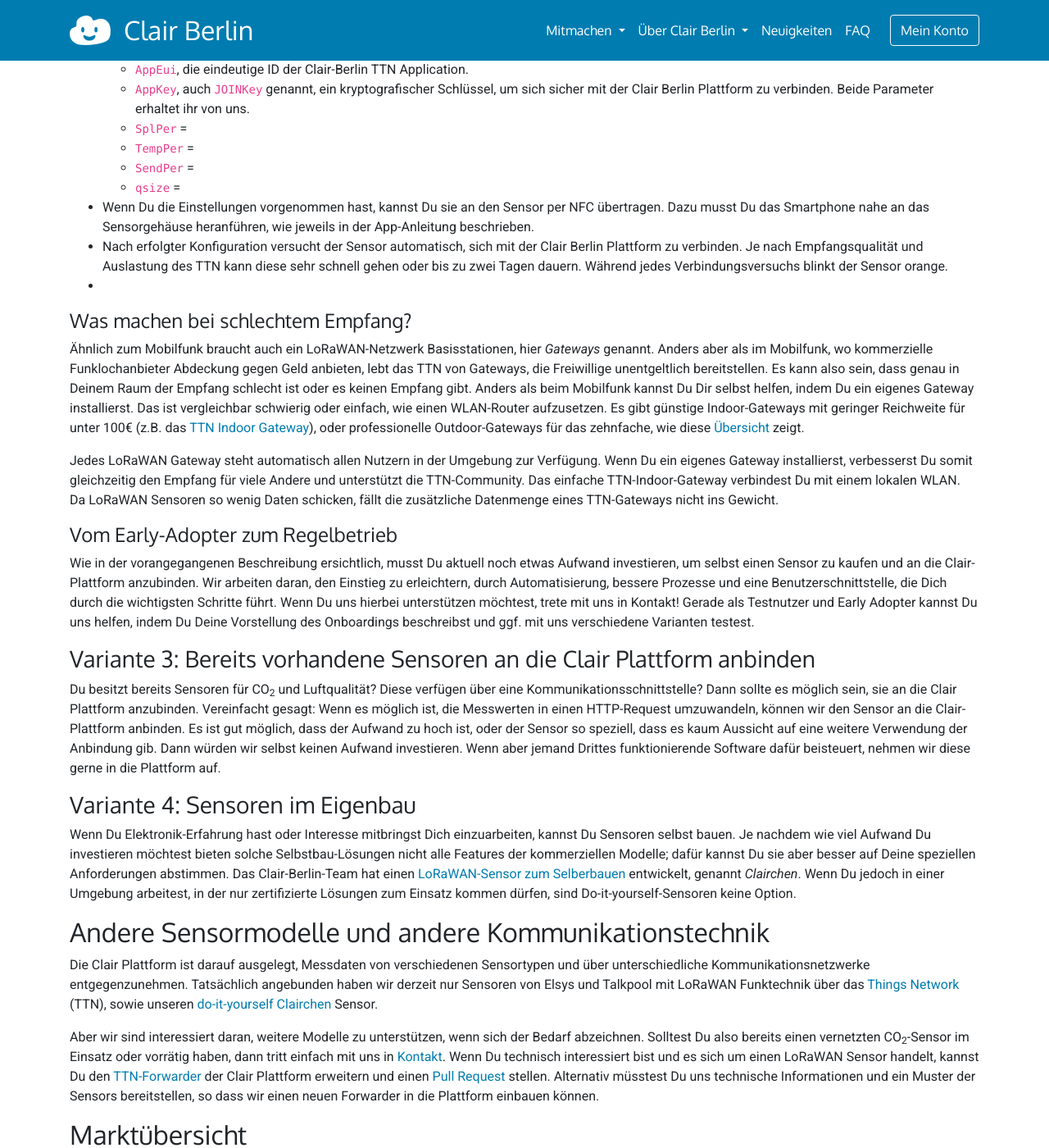
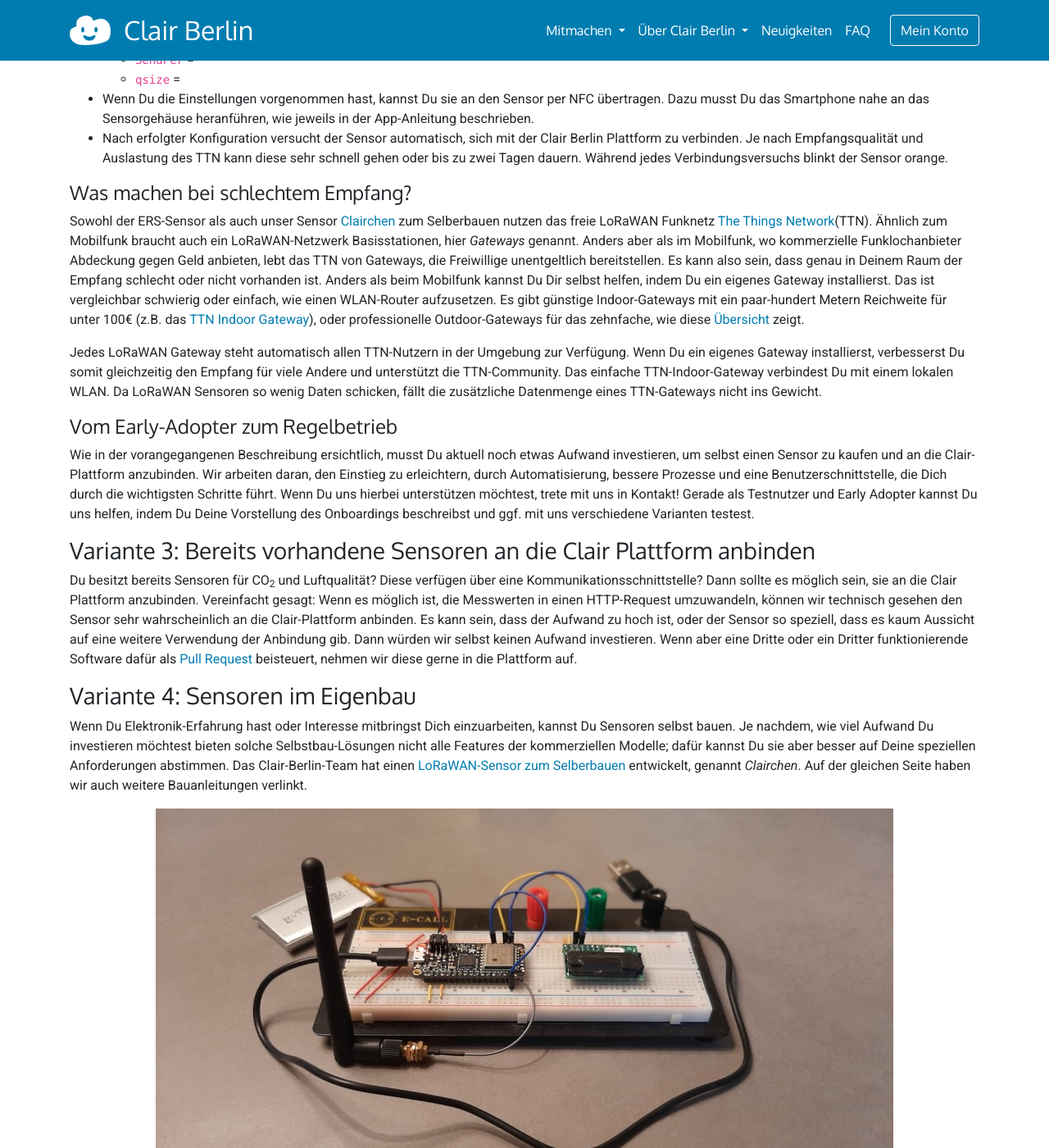
Before and after one commit to ClairBerlin/clair-website, a Jekyll site: the page built from sensoren.md, in a window 1280 px wide and 1400 px high, scrolled down 1654 px. Shown: the whole window at 82% size. Built offline with Jekyll 4.4.1, drawn with Linux system fonts in a browser that asks for light colours; some of the changed text lies outside the part shown.

Commit message:
text revisions

```diff
--- a/sensoren.md
+++ b/sensoren.md
@@ -14,18 +14,18 @@ Derzeit gibt es vier Möglichkeiten, Räume mit Sensoren auszustatten und diese
 
 ### Variante 1: Early-Bird Testteilnehmer
 
-Für Testzwecke haben unsere Partner [CityLAB Berlin](https://www.citylab-berlin.org), [HPI](https://hpi.de/entrepreneurship/) und [IHK](https://www.ihk-berlin.de/) 20 Testgeräte angeschafft, die wir euch teilweise zur Verfügung stellen können. Melde Dich bei Interesse einfach mittels unseres [Mitmach-Formulars](mitmachen.md) an. Wir suchen für den Testbetrieb nach möglichst unterschiedlichen Orten - in Bezug auf die Raumgröße, Nutzung und die geographische Lage. Wenn Du zum Zug kommst, erhältst Du einen fix- und fertig konfigurierten
+Für Testzwecke haben unsere Partner [CityLAB Berlin](https://www.citylab-berlin.org), [HPI](https://hpi.de/entrepreneurship/) und [IHK](https://www.ihk-berlin.de/) 20 Testgeräte angeschafft. Diese können wir teilweise zur Verfügung stellen, wenn Du an unserem Einführungstest in Berlin teilnehmen möchtest. Melde Dich bei Interesse einfach mittels unseres [Mitmach-Formulars](mitmachen.md) an. Wir suchen für den Testbetrieb nach möglichst unterschiedlichen Orten, in Bezug auf die Raumgröße, Nutzung und die geographische Lage. Wenn Du zum Zug kommst, erhältst Du einen fix- und fertig konfigurierten
 [Elsys ERS CO<sub>2</sub> Lite](https://www.elsys.se/en/ers-co2-lite/) Sensor von uns.
 
-![ERS CO<sub>2</sub> Lite]({{ "/img/elsys-ers-co2-lite.jpg" | relative_url }})
+![ERS CO<sub>2</sub> Lite]({{ "/img/elsys-ers-co2-lite.jpg" | relative_url }}){: width="50%"}
 
-Wir kommen vorbei, um uns den Raum anzusehen, helfen Dir den Sensor anzubringen und erklären Dir Deinen Account auf der Clair Plattform. In den darauffolgenden Wochen möchten wir gerne mit Dir regelmäßig die Daten ansehen, um die Besonderheiten verschiedener Räume zu verstehen; ggf. würden wir den Sensor nochmals an einer anderen Stelle aufhängen. Idealerweise bist Du damit einverstanden, dass die Messdaten aus dem Testbetrieb durch die Forschungsgruppe von [Prof. Müller an der HTW Berlin](https://www.htw-berlin.de/forschung/online-forschungskatalog/projekte/person/?eid=4648) analysiert werden.
+Wir kommen vorbei, um uns den Raum anzusehen, helfen Dir den Sensor anzubringen und erklären Dir, wie Du auf der Clair Plattform in Deinem Account die Messdaten einsehen und analysieren kannst. In den darauffolgenden Wochen möchten wir gerne mit Dir regelmäßig die Daten besprechen, um die Besonderheiten verschiedener Räume zu verstehen; ggf. würden wir den Sensor nochmals an einer anderen Stelle aufhängen. Idealerweise bist Du damit einverstanden, dass die Messdaten aus dem Testbetrieb durch die Forschungsgruppe von [Prof. Müller an der HTW Berlin](https://www.htw-berlin.de/forschung/online-forschungskatalog/projekte/person/?eid=4648) analysiert werden.
 
 ### Variante 2: Early-Adopter
 
-Du möchtest unbedingt vorne dabei sein, hast aber keinen Platz als Test-Teilnehmer erhalten? Dann kannst Du trotzdem sofort loslegen, wenn Du Dir selbst einen Sensor zulegst. Weiter unten auf der Seite haben wir einige kommerziell erhältlichen Sensoren aufgelistet. Am schnellsten geht es mit dem bereits genannten Elsys ERS CO<sub>2</sub> Lite. Aber auch andere Sensoren binden wir gerne an.
+Du möchtest unbedingt vorne dabei sein, hast aber keinen Platz als Test-Teilnehmer erhalten? Dann kannst Du trotzdem sofort loslegen, wenn Du Dir selbst einen Sensor zulegst. Der Prozess ist noch nicht optimiert und erfordert einige Handarbeit. Aber als Early-Adopter bist Du das wahrscheinlich gewohnt. Um den Onboarding-Prozess für alle anderen Nutzer einfacher zu gestalten, freuen wir uns ganz besonders über Early-Adopter Feedback.
 
-Auch für diese Variante solltest Du Dich zuerst über unser [Mitmach-Formular](mitmachen.md) registrieren, um die nötigen Zugangsdaten und Schlüssel zu erhalten.
+Weiter unten auf der Seite haben wir einige kommerziell erhältlichen Sensoren aufgelistet. Am schnellsten geht es mit dem bereits genannten Elsys ERS CO<sub>2</sub> Lite. Aber auch andere Sensoren binden wir gerne an. Auch für diese Variante solltest Du Dich zuerst über unser [Mitmach-Formular](mitmachen.md) registrieren, um die nötigen Zugangsdaten und Schlüssel zu erhalten.
 
 #### Anbindung des Elsys ERS CO<sub>2</sub> Lite
 
@@ -46,13 +46,12 @@ Zum Selberkonfigurieren benötigst Du ein Smartphone mit [NFC](https://de.wikipe
   - `qsize` =
 - Wenn Du die Einstellungen vorgenommen hast, kannst Du sie an den Sensor per NFC übertragen. Dazu musst Du das Smartphone nahe an das Sensorgehäuse heranführen, wie jeweils in der App-Anleitung beschrieben.
 - Nach erfolgter Konfiguration versucht der Sensor automatisch, sich mit der Clair Berlin Plattform zu verbinden. Je nach Empfangsqualität und Auslastung des TTN kann diese sehr schnell gehen oder bis zu zwei Tagen dauern. Während jedes Verbindungsversuchs blinkt der Sensor orange.
--
 
 #### Was machen bei schlechtem Empfang?
 
-Ähnlich zum Mobilfunk braucht auch ein LoRaWAN-Netzwerk Basisstationen, hier _Gateways_ genannt. Anders aber als im Mobilfunk, wo kommerzielle Funklochanbieter Abdeckung gegen Geld anbieten, lebt das TTN von Gateways, die Freiwillige unentgeltlich bereitstellen. Es kann also sein, dass genau in Deinem Raum der Empfang schlecht ist oder es keinen Empfang gibt. Anders als beim Mobilfunk kannst Du Dir selbst helfen, indem Du ein eigenes Gateway installierst. Das ist vergleichbar schwierig oder einfach, wie einen WLAN-Router aufzusetzen. Es gibt günstige Indoor-Gateways mit geringer Reichweite für unter 100€ (z.B. das [TTN Indoor Gateway](https://www.thethingsnetwork.org/docs/gateways/thethingsindoor/)), oder professionelle Outdoor-Gateways für das zehnfache, wie diese [Übersicht](https://www.thethingsnetwork.org/docs/gateways/) zeigt.
+Sowohl der ERS-Sensor als auch unser Sensor [Clairchen](selbstbau-sensor.md) zum Selberbauen nutzen das freie LoRaWAN Funknetz [The Things Network](https://www.thethingsnetwork.org/community/berlin/)(TTN). Ähnlich zum Mobilfunk braucht auch ein LoRaWAN-Netzwerk Basisstationen, hier _Gateways_ genannt. Anders aber als im Mobilfunk, wo kommerzielle Funklochanbieter Abdeckung gegen Geld anbieten, lebt das TTN von Gateways, die Freiwillige unentgeltlich bereitstellen. Es kann also sein, dass genau in Deinem Raum der Empfang schlecht oder nicht vorhanden ist. Anders als beim Mobilfunk kannst Du Dir selbst helfen, indem Du ein eigenes Gateway installierst. Das ist vergleichbar schwierig oder einfach, wie einen WLAN-Router aufzusetzen. Es gibt günstige Indoor-Gateways mit ein paar-hundert Metern Reichweite für unter 100€ (z.B. das [TTN Indoor Gateway](https://www.thethingsnetwork.org/docs/gateways/thethingsindoor/)), oder professionelle Outdoor-Gateways für das zehnfache, wie diese [Übersicht](https://www.thethingsnetwork.org/docs/gateways/) zeigt.
 
-Jedes LoRaWAN Gateway steht automatisch allen Nutzern in der Umgebung zur Verfügung. Wenn Du ein eigenes Gateway installierst, verbesserst Du somit gleichzeitig den Empfang für viele Andere und unterstützt die TTN-Community. Das einfache TTN-Indoor-Gateway verbindest Du mit einem lokalen WLAN. Da LoRaWAN Sensoren so wenig Daten schicken, fällt die zusätzliche Datenmenge eines TTN-Gateways nicht ins Gewicht.
+Jedes LoRaWAN Gateway steht automatisch allen TTN-Nutzern in der Umgebung zur Verfügung. Wenn Du ein eigenes Gateway installierst, verbesserst Du somit gleichzeitig den Empfang für viele Andere und unterstützt die TTN-Community. Das einfache TTN-Indoor-Gateway verbindest Du mit einem lokalen WLAN. Da LoRaWAN Sensoren so wenig Daten schicken, fällt die zusätzliche Datenmenge eines TTN-Gateways nicht ins Gewicht.
 
 #### Vom Early-Adopter zum Regelbetrieb
 
@@ -60,11 +59,15 @@ Wie in der vorangegangenen Beschreibung ersichtlich, musst Du aktuell noch etwas
 
 ### Variante 3: Bereits vorhandene Sensoren an die Clair Plattform anbinden
 
-Du besitzt bereits Sensoren für CO<sub>2</sub> und Luftqualität? Diese verfügen über eine Kommunikationsschnittstelle? Dann sollte es möglich sein, sie an die Clair Plattform anzubinden. Vereinfacht gesagt: Wenn es möglich ist, die Messwerten in einen HTTP-Request umzuwandeln, können wir den Sensor an die Clair-Plattform anbinden. Es ist gut möglich, dass der Aufwand zu hoch ist, oder der Sensor so speziell, dass es kaum Aussicht auf eine weitere Verwendung der Anbindung gib. Dann würden wir selbst keinen Aufwand investieren. Wenn aber jemand Drittes funktionierende Software dafür beisteuert, nehmen wir diese gerne in die Plattform auf.
+Du besitzt bereits Sensoren für CO<sub>2</sub> und Luftqualität? Diese verfügen über eine Kommunikationsschnittstelle? Dann sollte es möglich sein, sie an die Clair Plattform anzubinden. Vereinfacht gesagt: Wenn es möglich ist, die Messwerten in einen HTTP-Request umzuwandeln, können wir technisch gesehen den Sensor sehr wahrscheinlich an die Clair-Plattform anbinden. Es kann sein, dass der Aufwand zu hoch ist, oder der Sensor so speziell, dass es kaum Aussicht auf eine weitere Verwendung der Anbindung gib. Dann würden wir selbst keinen Aufwand investieren. Wenn aber eine Dritte oder ein Dritter funktionierende Software dafür als [Pull Request](https://guides.github.com/activities/hello-world/#pr) beisteuert, nehmen wir diese gerne in die Plattform auf.
 
 ### Variante 4: Sensoren im Eigenbau
 
-Wenn Du Elektronik-Erfahrung hast oder Interesse mitbringst Dich einzuarbeiten, kannst Du Sensoren selbst bauen. Je nachdem wie viel Aufwand Du investieren möchtest bieten solche Selbstbau-Lösungen nicht alle Features der kommerziellen Modelle; dafür kannst Du sie aber besser auf Deine speziellen Anforderungen abstimmen. Das Clair-Berlin-Team hat einen [LoRaWAN-Sensor zum Selberbauen](selbstbau-sensor.md) entwickelt, genannt _Clairchen_. Wenn Du jedoch in einer Umgebung arbeitest, in der nur zertifizierte Lösungen zum Einsatz kommen dürfen, sind Do-it-yourself-Sensoren keine Option.
+Wenn Du Elektronik-Erfahrung hast oder Interesse mitbringst Dich einzuarbeiten, kannst Du Sensoren selbst bauen. Je nachdem, wie viel Aufwand Du investieren möchtest bieten solche Selbstbau-Lösungen nicht alle Features der kommerziellen Modelle; dafür kannst Du sie aber besser auf Deine speziellen Anforderungen abstimmen. Das Clair-Berlin-Team hat einen [LoRaWAN-Sensor zum Selberbauen](selbstbau-sensor.md) entwickelt, genannt _Clairchen_. Auf der gleichen Seite haben wir auch weitere Bauanleitungen verlinkt.
+
+![Clairchen]({{ "/img/clairchen.jpg" | relative_url }})
+
+Do-it-yourself-Sensoren keine Option, wenn Du in einer Umgebung arbeitest, in der nur zertifizierte Lösungen zum Einsatz kommen dürfen.
 
 ## Andere Sensormodelle und andere Kommunikationstechnik
 
@@ -93,7 +96,7 @@ Bei sehr gutem Empfang sind die Nachrichten sehr kurz, so dass die TTN-FUP keine
 Derzeit haben wir Decoder implementiert für folgende Sensoren:
 
 - [Elsys ERS CO<sub>2</sub>](https://www.elsys.se/en/ers-co2/) and [Elsys ERS CO<sub>2</sub> Lite](https://www.elsys.se/en/ers-co2-lite/). Der Elsys ERS-Sensor ist oben näher beschrieben. Wir setzen ihn aktuell im Testbetrieb ein. Bei schlechtem Empfang lassen wir die Messwerte für Temperatur und Luftfeuchtigkeit weg, und senden mehrere Messwerte pro Nachricht. Damit gelingt es meistens, die TTN-FUP einzuhalten.
-- [Talkpool OY1210](https://talkpool.com/oy1210-lorawan-co2-meter/). Der Hersteller hat uns freundlicherweise ein Testgerät bereitgestellt, so dass wir auch dieses Modell bereits an die Clair Plattform angebunden haben. Leider ist die Programmierung dieses Sensors weniger flexibel, er sendet immer genau einen CO<sub>2</sub>, Temperatur und Luftfeuchtigkeit pro Nachricht. Bei schlechtem Empfang hält er damit die TTN-FUP nicht ein.
+- [Talkpool OY1210](https://talkpool.com/oy1210-lorawan-co2-meter/). Der Hersteller hat uns freundlicherweise ein Testgerät bereitgestellt, so dass wir auch dieses Modell bereits an die Clair Plattform angebunden haben. Leider ist die Programmierung dieses Sensors weniger flexibel, er sendet für jede Messung von CO<sub>2</sub>, Temperatur und Luftfeuchtigkeit eine eigene Nachricht. Dies ist bei schlechtem Empfang ineffizient, so dass der Sensor die TTN-FUP nicht einhält. Also: Du kannst Stand jetzt auch den Talkpool OY1210 mit der Clair Plattform betreiben. Allerdings musst Du sicherstellen, dass der TTN-Empfang in Deinem Raum sehr gut ist.
 
 #### Weitere LoRaWAN-Sensoren
 
```
